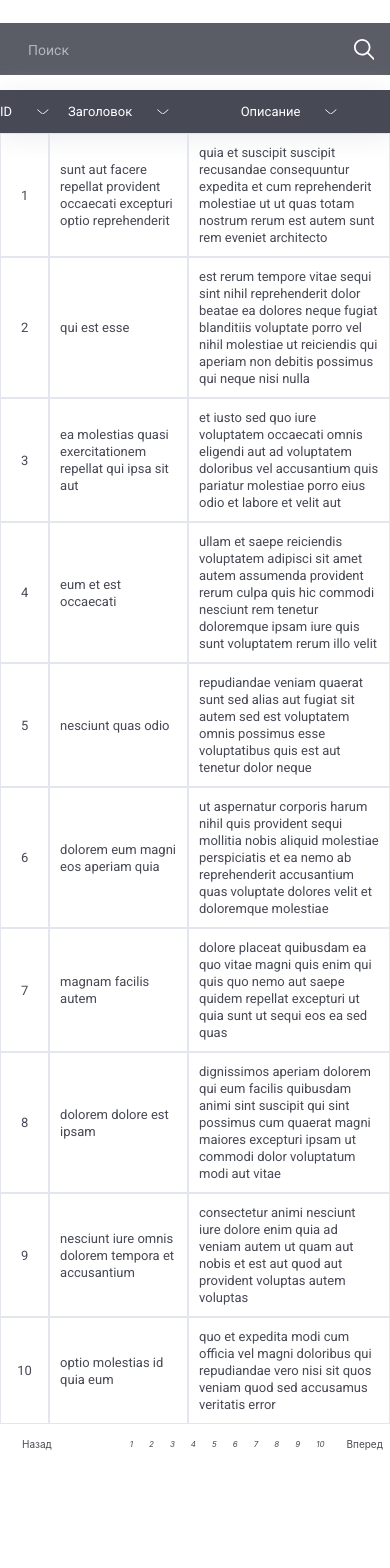
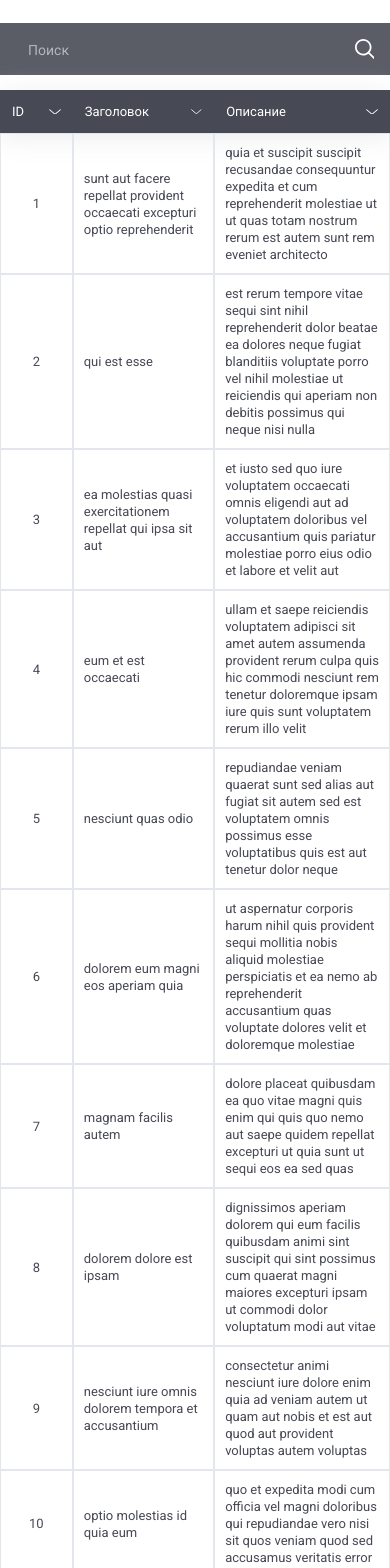
Before and after one commit to ElijahWolf1986/sectorb, a React (Create React App) app: page /1 in a window 390 px wide. Shown: the top 1568 px of the page. Before the commit the page ends 1464 px from the top, so only its background shows below. Built offline with nearby package versions, Linux system fonts and the light colour scheme.

Commit message:
fix adaptive css

```diff
--- a/src/components/listMenu/ListMenu.module.css
+++ b/src/components/listMenu/ListMenu.module.css
@@ -43,17 +43,21 @@
 @media screen and (min-width: 460px) and (max-width: 800px) {
     .list_menu_button {
       font-size: 16px;
+      margin: 0
     }
     .list_menu_ul {
         font-size: 12px;
+        padding: 0;
     }
 }
 
 @media screen and (max-width: 459px) {
     .list_menu_button {
         font-size: 10px;
+        margin: 0
       }
       .list_menu_ul {
           font-size: 8px;
+          padding: 0;
       }
 }
--- a/src/components/search/Search.module.css
+++ b/src/components/search/Search.module.css
@@ -45,11 +45,19 @@
 
 .search_button {
     width: 21px;
-    height: 21px;
+    min-height: 21px;
     color: #fff;
     border: none;
+    background: none;
     background: url('../../images/search_ico.svg');
+    background-size: cover;
+    background-repeat: no-repeat;
+    -moz-background-size: cover;
+    -webkit-background-size: cover;
+    -o-background-size: cover;
+    -o-background-repeat: no-repeat;
     margin: 0 16px 0 0;
+    padding: 0;
   }
 
   .search_button:hover {
--- a/src/components/table/Table.module.css
+++ b/src/components/table/Table.module.css
@@ -25,6 +25,7 @@
     display: flex;
     justify-content: center;
     align-items: center;
+    /* padding: 0 12px; */
 }
 
 .table_header_cell {
@@ -39,10 +40,18 @@
 
 .table_header_sortbutton {
     margin: 0 0 0 25px;
+    padding: 0;
     width: 11.657px;
     height: 5.827px;
     border: none;
+    /* border: 1px solid red; */
     background: url('../../images/sort_ico.svg');
+    background-size: cover;
+    background-repeat: no-repeat;
+    -moz-background-size: cover;
+    -webkit-background-size: cover;
+    -o-background-size: cover;
+    -o-background-repeat: no-repeat;
 }
 
 .table_header_sortbutton:hover {
@@ -59,3 +68,12 @@
 .table_cell:first-child {
     text-align: center;
 }
+
+@media screen and (max-width: 800px) {
+    .table_header_container {
+    justify-content: space-between;
+    padding: 0 12px;
+
+}
+
+}
```
Also changed, not shown: 1 other file (tests, documents, lock files or other folders).
